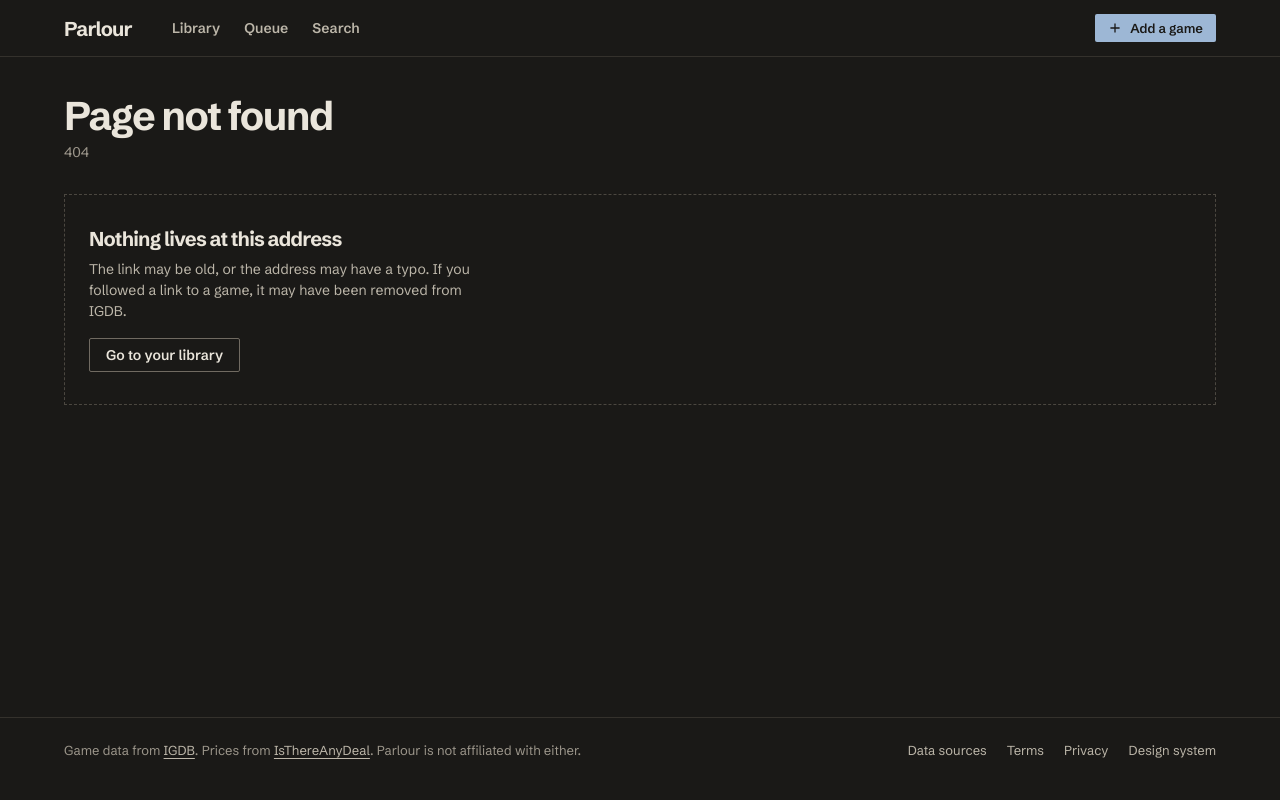
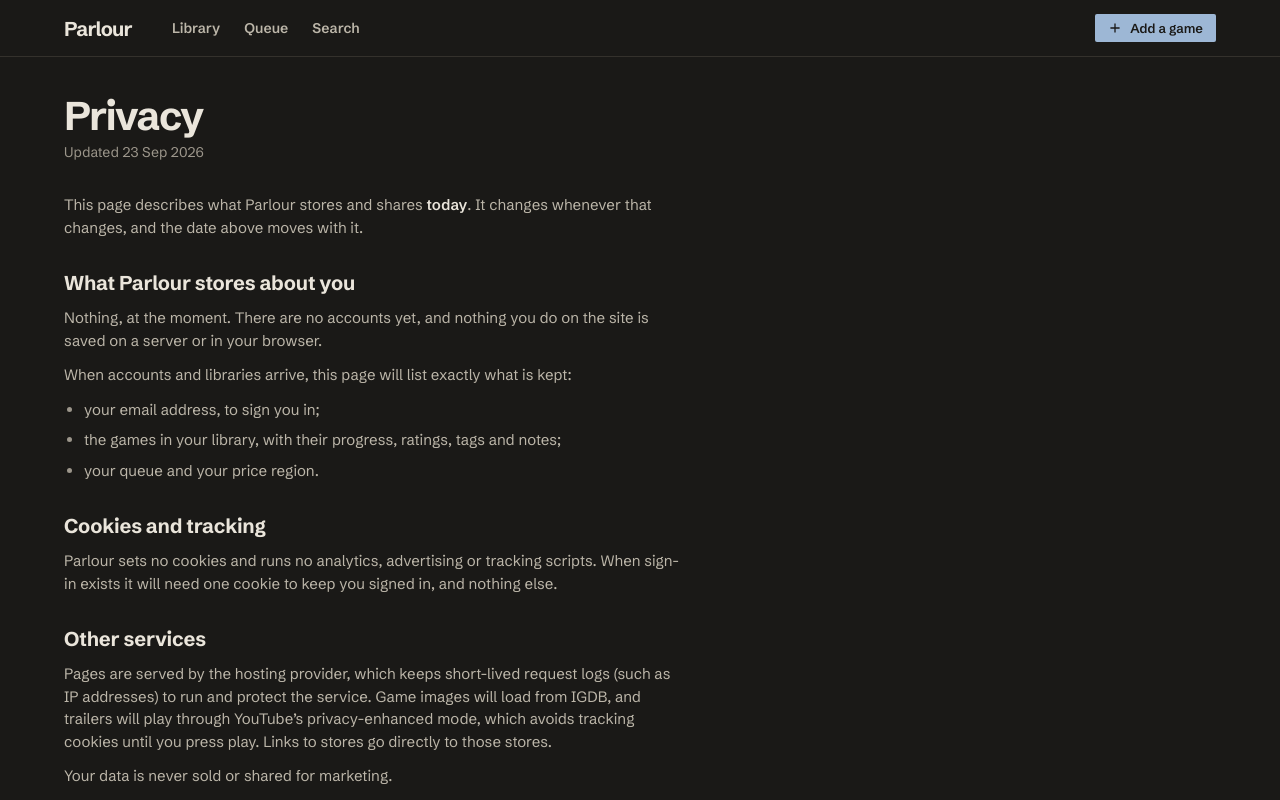
Before and after one commit to Treketor/parlour, a Next.js app: page /privacy in a window 1280 px wide. Before the commit this address had no page. Shown: the top 800 px of the page. Built offline with nearby package versions, Linux system fonts and the light colour scheme.

Commit message:
feat(legal): add terms, privacy and data sources pages

```diff
--- /dev/null
+++ b/src/app/(legal)/layout.tsx
@@ -0,0 +1,7 @@
+import type { ReactNode } from "react";
+import styles from "./legal.module.css";
+
+/** Shared reading layout for the terms, privacy and data sources pages. */
+export default function LegalLayout({ children }: { children: ReactNode }) {
+  return <article className={styles.article}>{children}</article>;
+}
--- /dev/null
+++ b/src/app/(legal)/legal.module.css
@@ -0,0 +1,81 @@
+/* No gap: the page header already carries its own space below. */
+.article {
+  display: grid;
+  max-width: var(--measure);
+}
+
+/* Long-form text: roomier than the interface, but the same face and colours. */
+.body {
+  display: grid;
+  gap: var(--space-8);
+  font-size: var(--text-base);
+  line-height: var(--leading-reading);
+}
+
+.body section {
+  display: grid;
+  gap: var(--space-3);
+}
+
+.body h2 {
+  font-size: var(--text-lg);
+  font-weight: var(--heading-weight);
+  letter-spacing: var(--tracking-tight);
+}
+
+.body p,
+.body li {
+  color: var(--color-text-muted);
+}
+
+.body strong {
+  color: var(--color-text);
+  font-weight: var(--ui-strong-weight);
+}
+
+.body ul {
+  display: grid;
+  gap: var(--space-2);
+  margin: 0;
+  padding-left: var(--space-5);
+}
+
+.body li::marker {
+  color: var(--color-text-faint);
+}
+
+.body a {
+  color: var(--color-text);
+}
+
+.sources {
+  display: grid;
+  margin: 0;
+  border-top: var(--hairline);
+}
+
+.source {
+  display: grid;
+  gap: var(--space-1);
+  padding-block: var(--space-4);
+  border-bottom: var(--hairline);
+}
+
+@media (min-width: 40rem) {
+  .source {
+    grid-template-columns: 10rem minmax(0, 1fr);
+    gap: var(--space-6);
+  }
+}
+
+.source dt {
+  color: var(--color-text);
+  font-weight: var(--ui-strong-weight);
+}
+
+.source dd {
+  display: grid;
+  gap: var(--space-1);
+  margin: 0;
+  color: var(--color-text-muted);
+}
--- /dev/null
+++ b/src/app/(legal)/privacy/page.tsx
@@ -0,0 +1,67 @@
+import type { Metadata } from "next";
+import { PageHeader } from "@/components/shell/PageHeader";
+import { formatDate } from "@/lib/format";
+import styles from "../legal.module.css";
+import { LEGAL_UPDATED } from "../updated";
+
+export const metadata: Metadata = {
+  title: "Privacy",
+};
+
+export default function PrivacyPage() {
+  return (
+    <>
+      <PageHeader title="Privacy" meta={`Updated ${formatDate(LEGAL_UPDATED.privacy)}`} />
+      <div className={styles.body}>
+        <p>
+          This page describes what Parlour stores and shares <strong>today</strong>. It changes
+          whenever that changes, and the date above moves with it.
+        </p>
+
+        <section>
+          <h2>What Parlour stores about you</h2>
+          <p>
+            Nothing, at the moment. There are no accounts yet, and nothing you do on the site is
+            saved on a server or in your browser.
+          </p>
+          <p>When accounts and libraries arrive, this page will list exactly what is kept:</p>
+          <ul>
+            <li>your email address, to sign you in;</li>
+            <li>the games in your library, with their progress, ratings, tags and notes;</li>
+            <li>your queue and your price region.</li>
+          </ul>
+        </section>
+
+        <section>
+          <h2>Cookies and tracking</h2>
+          <p>
+            Parlour sets no cookies and runs no analytics, advertising or tracking scripts. When
+            sign-in exists it will need one cookie to keep you signed in, and nothing else.
+          </p>
+        </section>
+
+        <section>
+          <h2>Other services</h2>
+          <p>
+            Pages are served by the hosting provider, which keeps short-lived request logs (such as
+            IP addresses) to run and protect the service. Game images will load from IGDB, and
+            trailers will play through YouTube&rsquo;s privacy-enhanced mode, which avoids tracking
+            cookies until you press play. Links to stores go directly to those stores.
+          </p>
+          <p>Your data is never sold or shared for marketing.</p>
+        </section>
+
+        <section>
+          <h2>Questions and deletion</h2>
+          <p>
+            Open an issue on the{" "}
+            <a href="https://github.com/Treketor/parlour/issues" rel="noopener">
+              project repository
+            </a>
+            . Once accounts exist, deleting your account will delete everything listed above.
+          </p>
+        </section>
+      </div>
+    </>
+  );
+}
--- /dev/null
+++ b/src/app/(legal)/updated.ts
@@ -0,0 +1,9 @@
+/*
+ * When each page's text last changed. Update the date whenever the wording
+ * changes, including when a new stage starts storing something new.
+ */
+export const LEGAL_UPDATED = {
+  terms: new Date("2026-09-23"),
+  privacy: new Date("2026-09-23"),
+  dataSources: new Date("2026-09-23"),
+} as const;
```
Also changed, not shown: src/app/(legal)/data-sources/page.tsx (added, +65 -0 lines), src/app/(legal)/terms/page.tsx (added, +68 -0 lines).
